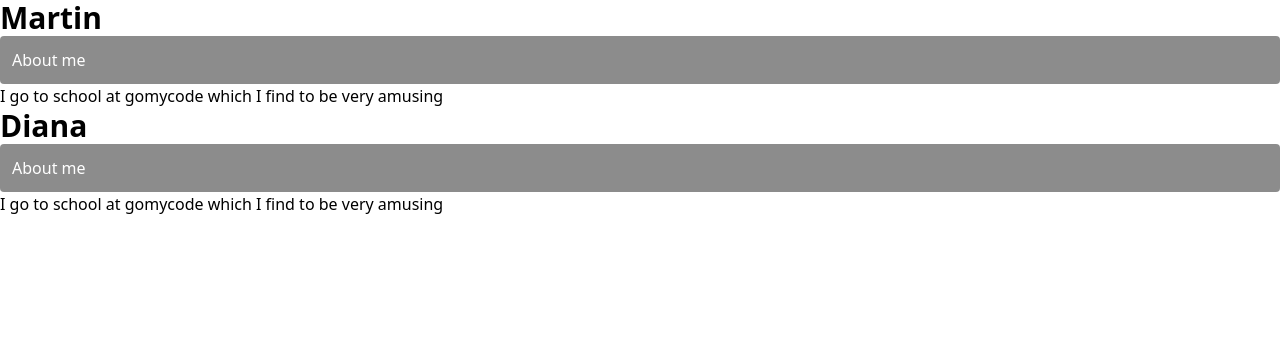
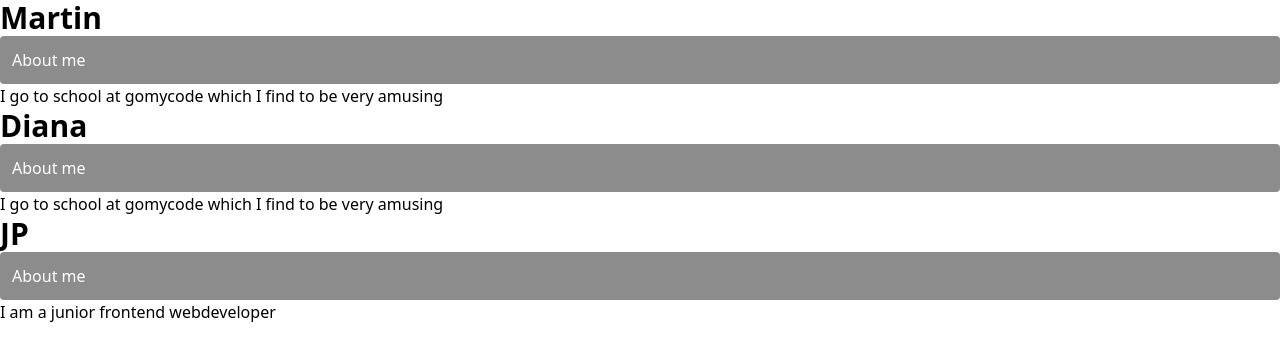
Before and after one commit to zinduaph/MARTIN-S-PROJECT, a plain HTML site: page index.html in a window 1280 px wide. Drawn offline with nearby package versions, Linux system fonts and the light colour scheme.

Commit message:
modified index.html

```diff
--- a/index.html
+++ b/index.html
@@ -20,5 +20,16 @@
     <p>I go to school at gomycode which I find to be very amusing</p>
 
    </section>
+
+   <section>
+    <h1 class="font-bold text-3xl">JP</h1>
+    <h3 class="bg-black/45 text-white p-3 rounded-sm">About me</h3>
+    <p>I am a junior frontend webdeveloper</p>
+   </section>
+
+
+
+
+
 </body>
 </html>
```
